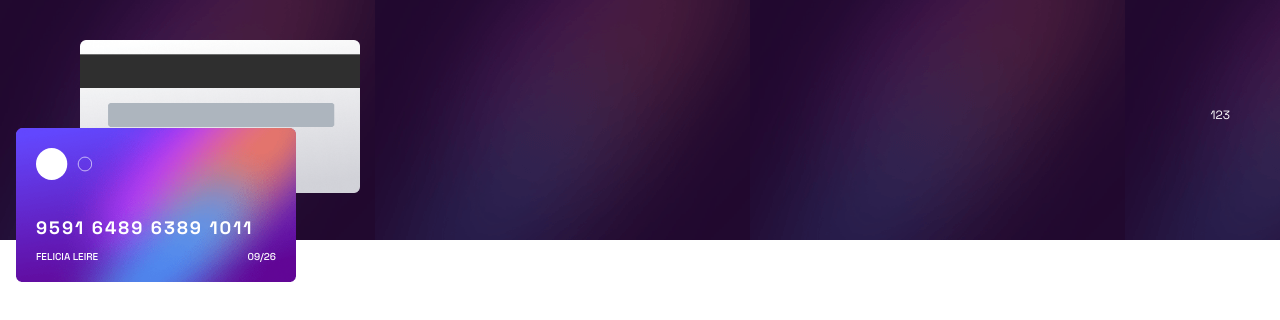
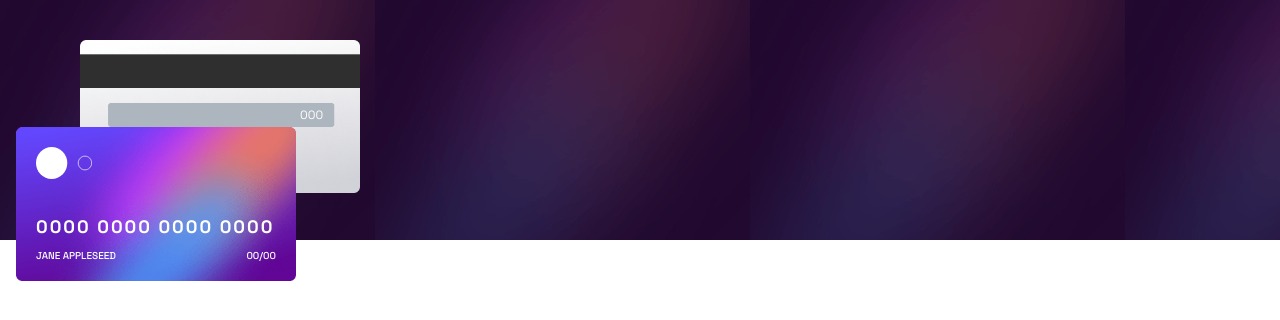
Before and after one commit to lbdevDesign/bankForm, a React (Create React App) app: page / in a window 1280 px wide. Shown: the top 320 px of the page. Built offline with nearby package versions, Linux system fonts and the light colour scheme.

Commit message:
hero details

```diff
--- a/src/components/hero/hero.js
+++ b/src/components/hero/hero.js
@@ -7,15 +7,15 @@ function Hero() {
     return(
         <section className="hero">
             <div className="hero__verso">
-                <p className="hero__verso__security">123</p>
+                <p className="hero__verso__security">000</p>
                 <img src={versoCard} alt='verso' className="hero__verso__img"/>
             </div>
             <div className="hero__recto">
                 <img src={cardLogo} alt="card logo" className="hero__recto__cardLogo"/>
-                <p className="hero__recto__number">9591 6489 6389 1011</p>
+                <p className="hero__recto__number">0000 0000 0000 0000</p>
                 <div className="hero__recto__infos">
-                    <p className="hero__recto__infos__name">Felicia Leire</p>
-                    <p className="hero__recto__infos__expiration">09/26</p>
+                    <p className="hero__recto__infos__name">Jane Appleseed</p>
+                    <p className="hero__recto__infos__expiration">00/00</p>
                 </div>
                 <img src={rectoCard} alt='recto' className="hero__recto__img"/>
             </div>
--- a/src/components/hero/hero.scss
+++ b/src/components/hero/hero.scss
@@ -7,7 +7,7 @@
         &__security {
             font-size: 12px;
             position: absolute;
-            right: 50px;
+            left: 300px;
             top: 95px;
             color: $white;
         }
@@ -16,7 +16,7 @@
         }
     }
     &__recto {
-        margin-top: -70px;
+        margin-top: -71px;
         padding: 0 0 0 16px;
         position: relative;
         &__cardLogo {
```
